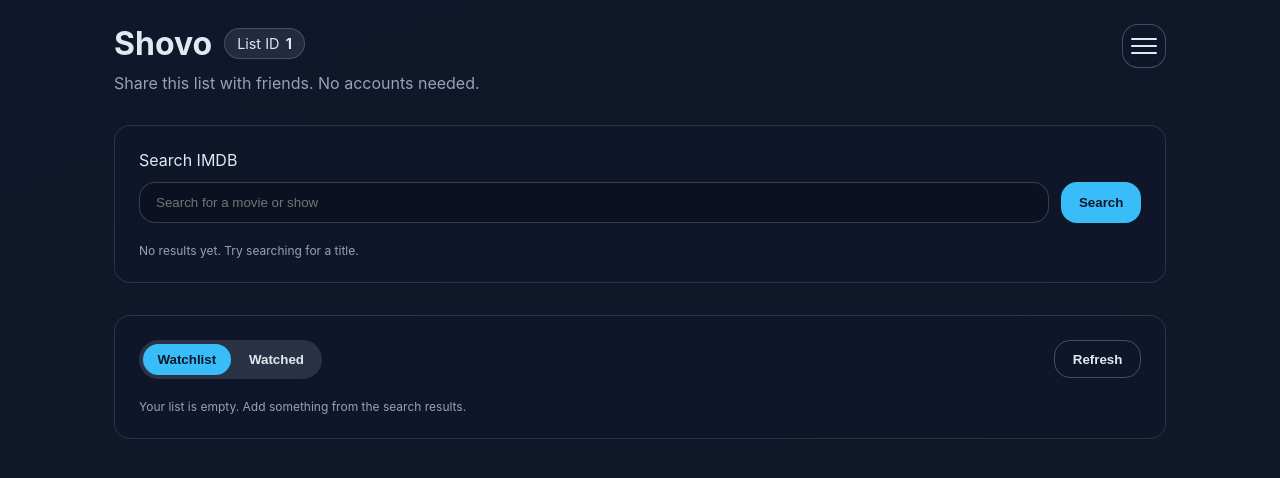
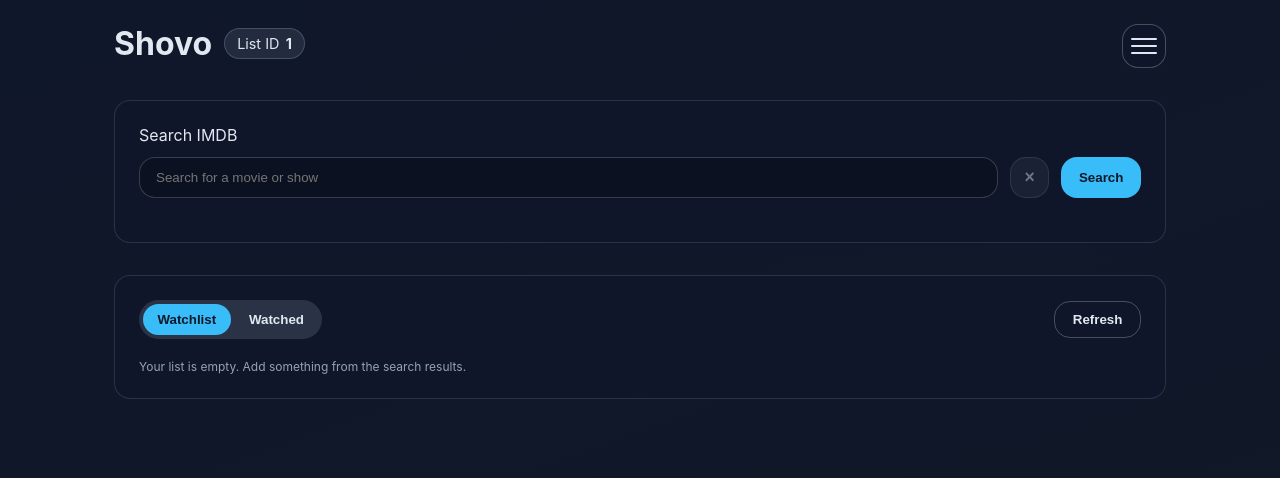
Before and after one commit to maxmo74/drivemap, a Flask app: page /r/1 in a window 1280 px wide. Shown: the top 478 px of the page. Run offline with Flask 3, Linux system fonts and the light colour scheme; data that the repository does not hold is empty.

Commit message:
Add list rename and search UX updates

```diff
--- a/webapp/app.py
+++ b/webapp/app.py
@@ -18,7 +18,7 @@
 IMDB_SUGGESTION_URL = "https://v3.sg.media-imdb.com/suggestion/{first}/{query}.json"
 IMDB_TITLE_URL = "https://www.imdb.com/title/{title_id}/"
 DEFAULT_USER_AGENT = "shovo-movielist/1.0 (+https://example.com)"
-APP_VERSION = "1.2.1"
+APP_VERSION = "1.2.2"
 ALLOWED_TYPE_LABELS = {"feature", "movie", "tvseries", "tvminiseries", "tvmovie"}
 
 app = Flask(__name__)
@@ -227,6 +227,13 @@
     return room
 
 
+def _sanitize_room(value: str | None) -> str:
+    if not value:
+        return ""
+    value = value.strip().lower()
+    return re.sub(r"[^a-z0-9-]", "", value)
+
+
 def _default_room() -> str:
     entropy = os.urandom(10)
     return hashlib.sha256(entropy).hexdigest()[:10]
@@ -385,6 +392,39 @@
     return jsonify({"status": "ok"})
 
 
+@app.route("/api/list/rename", methods=["PATCH"])
+def api_rename_list() -> Any:
+    if not request.is_json:
+        return jsonify({"error": "invalid_payload"}), 400
+    room = _room_from_request()
+    if not room:
+        return jsonify({"error": "missing_room"}), 400
+    next_room = _sanitize_room(request.json.get("next_room"))
+    if not next_room:
+        return jsonify({"error": "missing_next_room"}), 400
+    if next_room == room:
+        return jsonify({"status": "ok", "room": room})
+    with _get_db() as conn:
+        _migrate_db(conn)
+        existing = conn.execute(
+            "SELECT 1 FROM lists WHERE room = ? LIMIT 1",
+            (next_room,),
+        ).fetchone()
+        if existing:
+            return (
+                jsonify(
+                    {
+                        "error": "room_exists",
+                        "message": "That List ID already exists. Pick another name.",
+                    }
+                ),
+                409,
+            )
+        conn.execute("UPDATE lists SET room = ? WHERE room = ?", (next_room, room))
+        conn.commit()
+    return jsonify({"status": "ok", "room": next_room})
+
+
 if __name__ == "__main__":
     init_db()
     app.run(host="0.0.0.0", port=5000, debug=True)
--- a/webapp/static/app.js
+++ b/webapp/static/app.js
@@ -1,6 +1,7 @@
 const room = window.APP_ROOM;
 const searchInput = document.getElementById('search-input');
 const searchButton = document.getElementById('search-button');
+const clearSearchButton = document.getElementById('clear-search');
 const searchResults = document.getElementById('search-results');
 const listResults = document.getElementById('list-results');
 const refreshButton = document.getElementById('refresh-button');
@@ -36,7 +37,7 @@
   const card = cardTemplate.content.cloneNode(true);
   const article = card.querySelector('.card');
   const image = card.querySelector('.card-image');
-  const title = card.querySelector('.card-title');
+  const title = card.querySelector('.card-title-link');
   const meta = card.querySelector('.card-meta');
   const rating = card.querySelector('.card-rating');
   const addButton = card.querySelector('.card-action.primary');
@@ -48,6 +49,7 @@
   image.src = item.image || 'https://via.placeholder.com/300x450?text=No+Image';
   image.alt = `${item.title} poster`;
   title.textContent = item.title;
+  title.href = `https://www.imdb.com/title/${item.title_id}/`;
   const parts = [];
   if (item.type_label) {
     parts.push(item.type_label.toUpperCase());
@@ -93,7 +95,6 @@
 const renderSearchResults = (items) => {
   searchResults.innerHTML = '';
   if (!items.length) {
-    showStatus(searchResults, 'No results yet. Try searching for a title.');
     return;
   }
   items.forEach((item) => {
@@ -130,7 +131,7 @@
 const fetchSearch = async () => {
   const query = searchInput.value.trim();
   if (query.length < 2) {
-    showStatus(searchResults, 'Type at least 2 characters to search.');
+    renderSearchResults([]);
     return;
   }
   if (query.length >= 3 && lastSearchQuery && query.startsWith(lastSearchQuery)) {
@@ -169,6 +170,25 @@
 const debounceSearch = () => {
   clearTimeout(searchTimer);
   searchTimer = setTimeout(fetchSearch, 200);
+};
+
+const updateClearButton = () => {
+  if (!clearSearchButton) {
+    return;
+  }
+  clearSearchButton.disabled = searchInput.value.trim().length === 0;
+};
+
+const clearSearch = () => {
+  searchInput.value = '';
+  lastSearchQuery = '';
+  lastSearchResults = [];
+  if (activeSearchController) {
+    activeSearchController.abort();
+    activeSearchController = null;
+  }
+  renderSearchResults([]);
+  updateClearButton();
 };
 
 const loadList = async () => {
@@ -369,20 +389,32 @@
 
 searchButton.addEventListener('click', fetchSearch);
 searchInput.addEventListener('input', debounceSearch);
+searchInput.addEventListener('input', updateClearButton);
 searchInput.addEventListener('keydown', (event) => {
   if (event.key === 'Enter') {
     fetchSearch();
   }
 });
+clearSearchButton?.addEventListener('click', clearSearch);
 refreshButton.addEventListener('click', loadList);
 if (changeListButton) {
-  changeListButton.addEventListener('click', () => {
-    const nextRoomInput = window.prompt('Change List ID', room);
+  changeListButton.addEventListener('click', async () => {
+    const nextRoomInput = window.prompt('Rename List ID', room);
     if (nextRoomInput === null) {
       return;
     }
     const nextRoom = sanitizeRoom(nextRoomInput);
     if (!nextRoom || nextRoom === room) {
+      return;
+    }
+    const response = await fetch('/api/list/rename', {
+      method: 'PATCH',
+      headers: { 'Content-Type': 'application/json' },
+      body: JSON.stringify({ room, next_room: nextRoom })
+    });
+    if (!response.ok) {
+      const data = await response.json().catch(() => ({}));
+      alert(data.message || 'Unable to rename list.');
       return;
     }
     if (menu?.hasAttribute('open')) {
@@ -397,3 +429,4 @@
 
 loadList();
 renderSearchResults([]);
+updateClearButton();
--- a/webapp/static/style.css
+++ b/webapp/static/style.css
@@ -95,6 +95,20 @@
   color: #e2e8f0;
 }
 
+.clear-search {
+  background: rgba(148, 163, 184, 0.18);
+  color: #e2e8f0;
+  border: 1px solid rgba(148, 163, 184, 0.4);
+  padding: 0.65rem 0.85rem;
+  font-size: 1.1rem;
+  line-height: 1;
+}
+
+.clear-search:disabled {
+  opacity: 0.45;
+  cursor: not-allowed;
+}
+
 button {
   background: #38bdf8;
   color: #0f172a;
@@ -166,6 +180,16 @@
 .card-title {
   margin: 0;
   font-size: 0.95rem;
+}
+
+.card-title-link {
+  color: inherit;
+  text-decoration: none;
+}
+
+.card-title-link:hover,
+.card-title-link:focus-visible {
+  text-decoration: underline;
 }
 
 .card-meta,
--- a/webapp/templates/index.html
+++ b/webapp/templates/index.html
@@ -17,7 +17,6 @@
               <strong id="room-id">{{ room }}</strong>
             </div>
           </div>
-          <p class="subtitle">Share this list with friends. No accounts needed.</p>
         </div>
         <details class="menu">
           <summary aria-label="Open menu">
@@ -30,7 +29,7 @@
               <span>Version</span>
               <strong id="app-version">{{ app_version }}</strong>
             </div>
-            <button class="menu-action" id="change-list-id" type="button">Change List ID</button>
+            <button class="menu-action" id="change-list-id" type="button">Rename List ID</button>
           </div>
         </details>
       </header>
@@ -39,6 +38,7 @@
         <label for="search-input">Search IMDB</label>
         <div class="search-row">
           <input id="search-input" type="search" placeholder="Search for a movie or show" />
+          <button class="clear-search" id="clear-search" type="button" aria-label="Clear search">×</button>
           <button id="search-button">Search</button>
         </div>
         <div id="search-results" class="results-grid" aria-live="polite"></div>
@@ -61,7 +61,9 @@
         <img class="card-image" alt="" />
         <div class="card-body">
           <div class="card-row">
-            <h3 class="card-title"></h3>
+            <h3 class="card-title">
+              <a class="card-title-link" target="_blank" rel="noopener noreferrer"></a>
+            </h3>
             <p class="card-rating"></p>
             <button class="card-drag-handle" type="button" aria-label="Drag to reorder">☰</button>
           </div>
```
